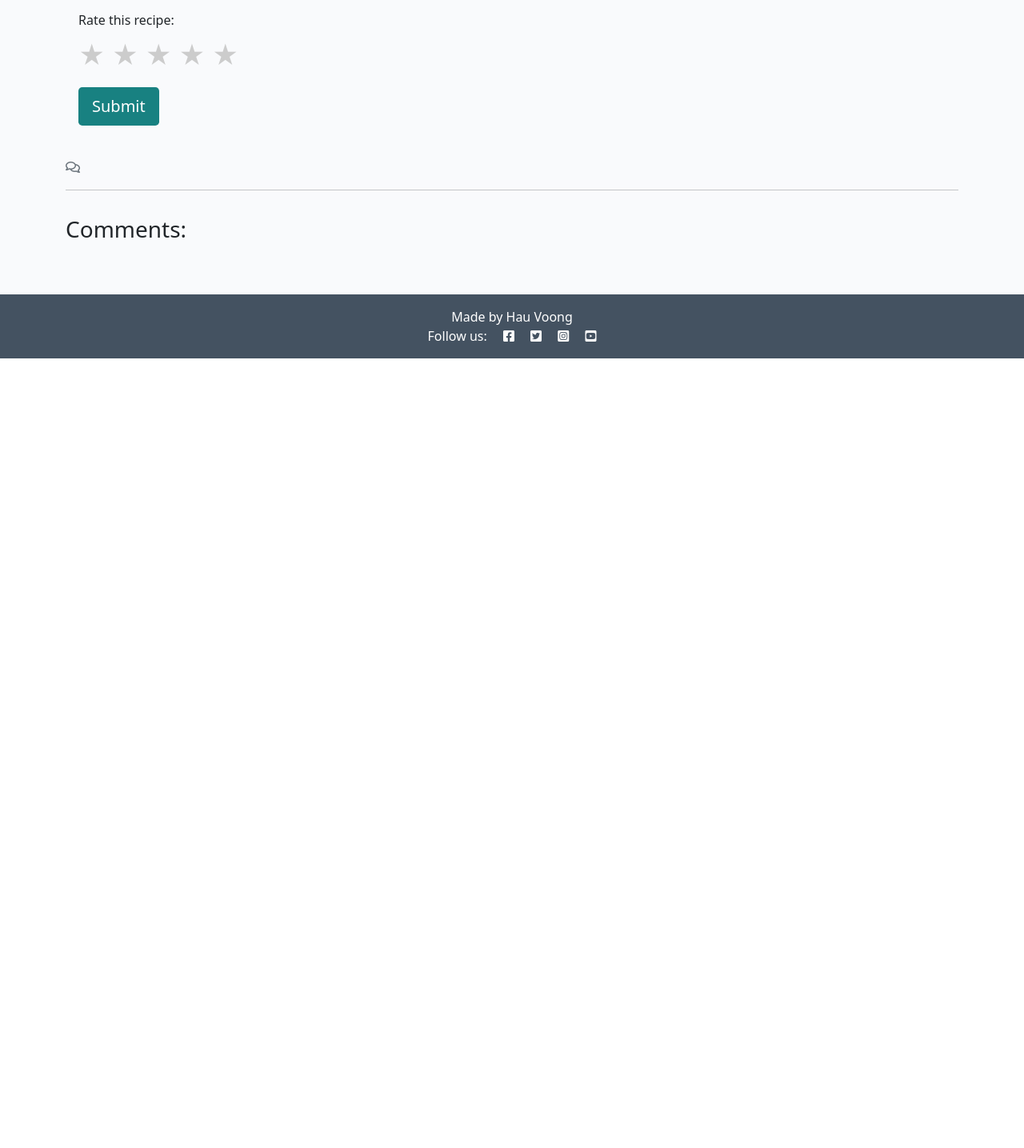
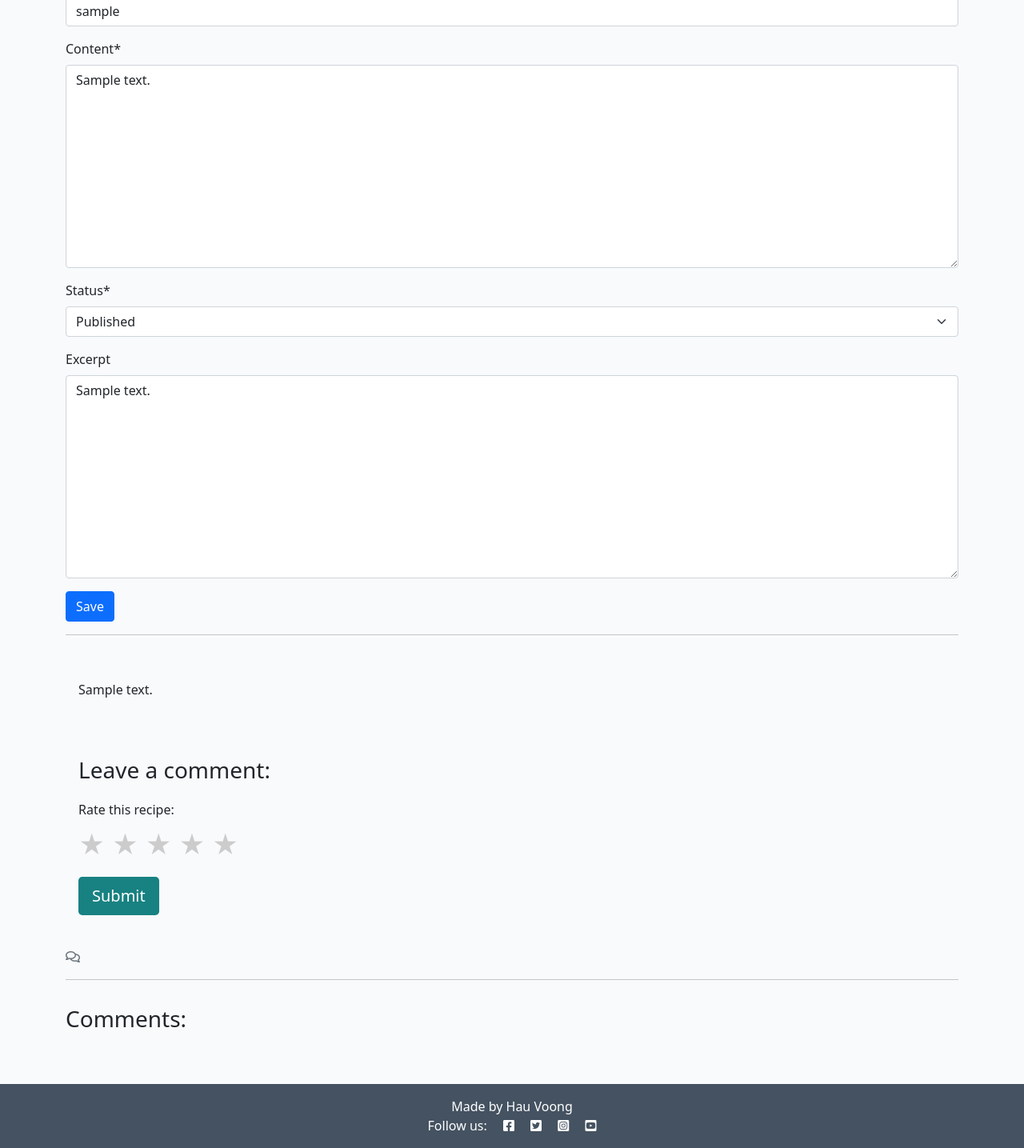
Before and after one commit to hauvoong/Haus-Kitchen, a Django app: a page that uses recipes/templates/recipes/recipe_detail.html in a window 1280 px wide. Shown: the part 509-1944 px from the top of the page at 80% size. Before the commit the page ends 957 px from the top, so only its background shows below. Run offline with Django 4.2, Linux system fonts and the light colour scheme; a user stored in the database is signed in; tables that the repository leaves empty hold one stand-in row (values such as "Sample post"); some libraries are stand-ins or nearby versions.

Commit message:
Add edit recipe function

```diff
--- a/recipes/templates/recipes/recipe_detail.html
+++ b/recipes/templates/recipes/recipe_detail.html
@@ -40,7 +40,17 @@
     </div>
 </div>
 
-
+{% if form %}
+<div class="container mb-4">
+    <h2>Edit Recipe</h2>
+    <form method="post" enctype="multipart/form-data">
+        {% csrf_token %}
+        {{ form|crispy }}
+        <button type="submit" class="btn btn-primary">Save</button>
+    </form>
+    <hr>
+</div>
+{% endif %}
 
 <div class="container">
     <div class="row">
```
